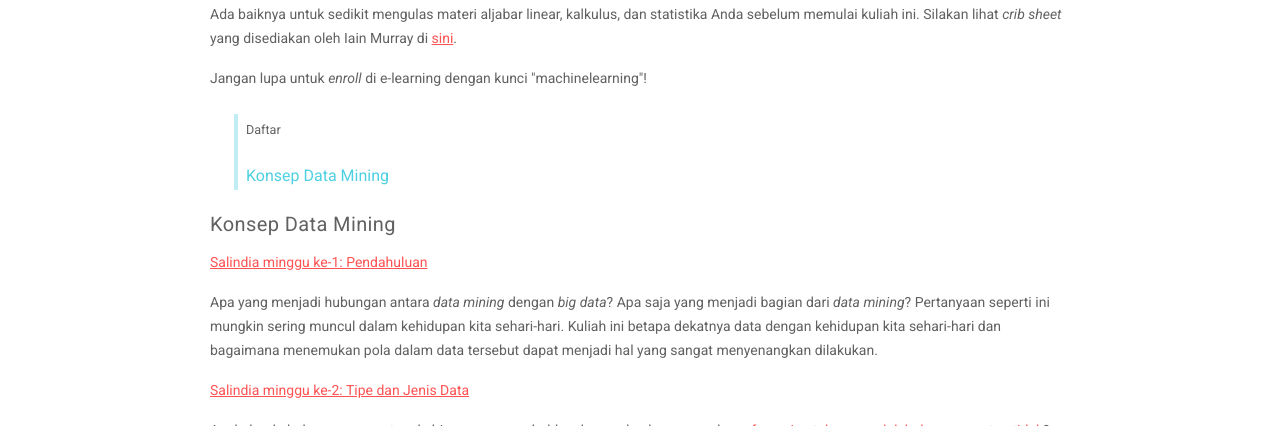
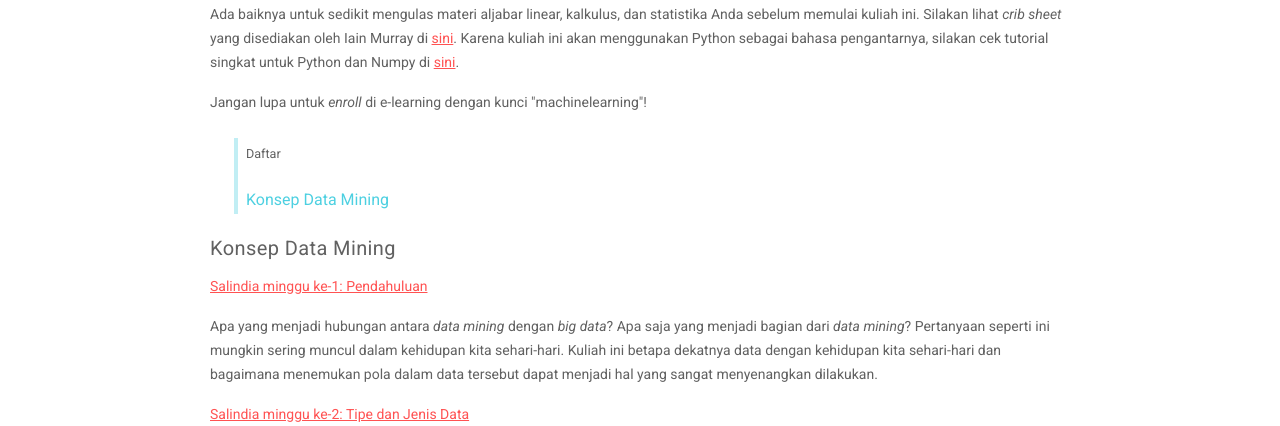
Before and after one commit to haniwww/uai, a plain HTML site: page data-mining.html in a window 1280 px wide. Shown: the part 374-800 px from the top of the page. Drawn offline with nearby package versions, Linux system fonts and the light colour scheme.

Commit message:
Menambahkan tautan ke Python-Numpy tutorial

```diff
--- a/data-mining.html
+++ b/data-mining.html
@@ -101,7 +101,7 @@
   <section class="section--center mdl-grid mdl-grid--no-spacing">
     <div class="mdl-cell mdl-cell--12-col">
       <h4>Materi Data Mining</h4>
-      <p>Ada baiknya untuk sedikit mengulas materi aljabar linear, kalkulus, dan statistika Anda sebelum memulai kuliah ini. Silakan lihat <em>crib sheet</em> yang disediakan oleh Iain Murray di <a href="http://www.inf.ed.ac.uk/teaching/courses/it/cribsheet.2up.pdf">sini</a>.</p>
+      <p>Ada baiknya untuk sedikit mengulas materi aljabar linear, kalkulus, dan statistika Anda sebelum memulai kuliah ini. Silakan lihat <em>crib sheet</em> yang disediakan oleh Iain Murray di <a href="http://www.inf.ed.ac.uk/teaching/courses/it/cribsheet.2up.pdf">sini</a>. Karena kuliah ini akan menggunakan Python sebagai bahasa pengantarnya, silakan cek tutorial singkat untuk Python dan Numpy di <a href="http://cs231n.github.io/python-numpy-tutorial/" target="_">sini</a>.</p>
       <p>Jangan lupa untuk <em>enroll</em> di e-learning dengan kunci "machinelearning"!</p>
       <ul class="toc">
         <h4>Daftar</h4>
```
